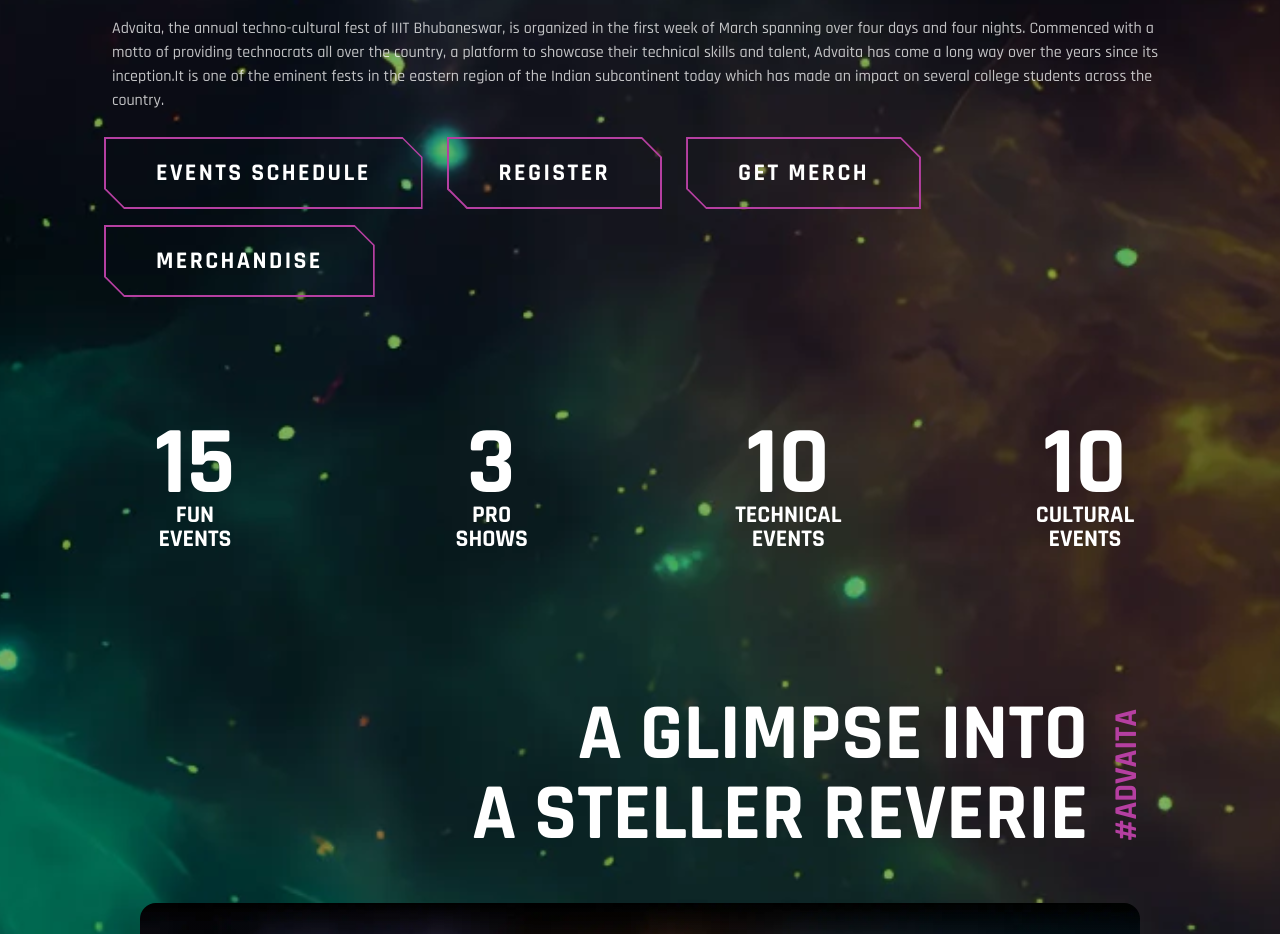
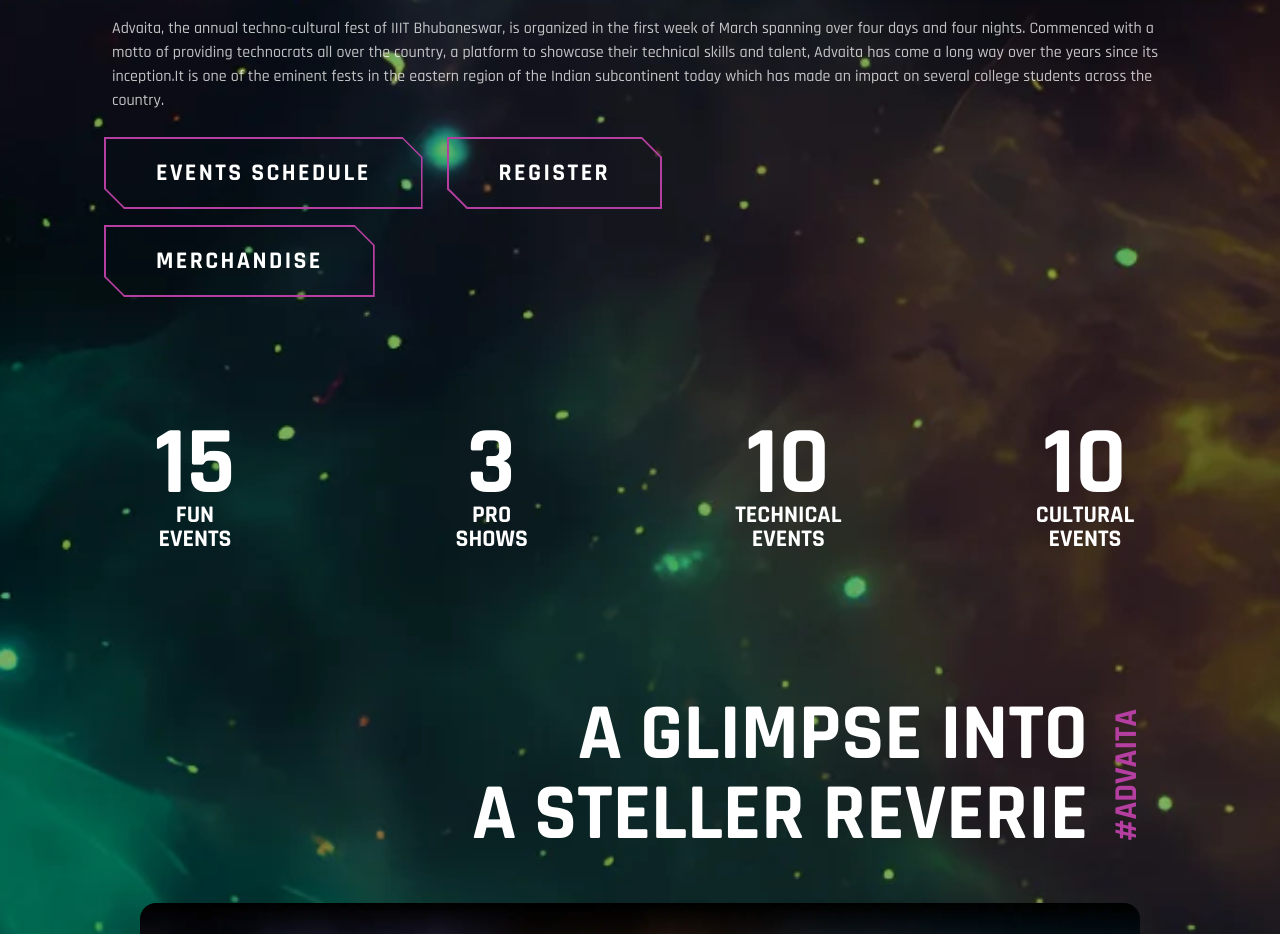
Before and after one commit to swoyam2609/ADVAITA-24-Website, a React (Create React App) app: page / in a window 1280 px wide. Shown: the part 1080-2014 px from the top of the page. Built offline with nearby package versions, Linux system fonts and the light colour scheme.

Commit message:
one merch link removed

```diff
--- a/src/routes/homePage.js
+++ b/src/routes/homePage.js
@@ -274,16 +274,6 @@ export default function HomePage() {
             >
               <HashLink to="/register#">
                 <AngleButton text="REGISTER" />
-              </HashLink>
-            </motion.div>
-            <motion.div
-              viewport={{ once: true }}
-              initial={{ transform: "translateX(-6rem)", opacity: 0 }}
-              whileInView={{ transform: "translateX(-0.5rem)", opacity: 1 }}
-              transition={{ duration: 2, type: "spring", delay: 0.15 }}
-            >
-              <HashLink to="/merch#">
-                <AngleButton text="GET MERCH" />
               </HashLink>
             </motion.div>
           </div>
```
